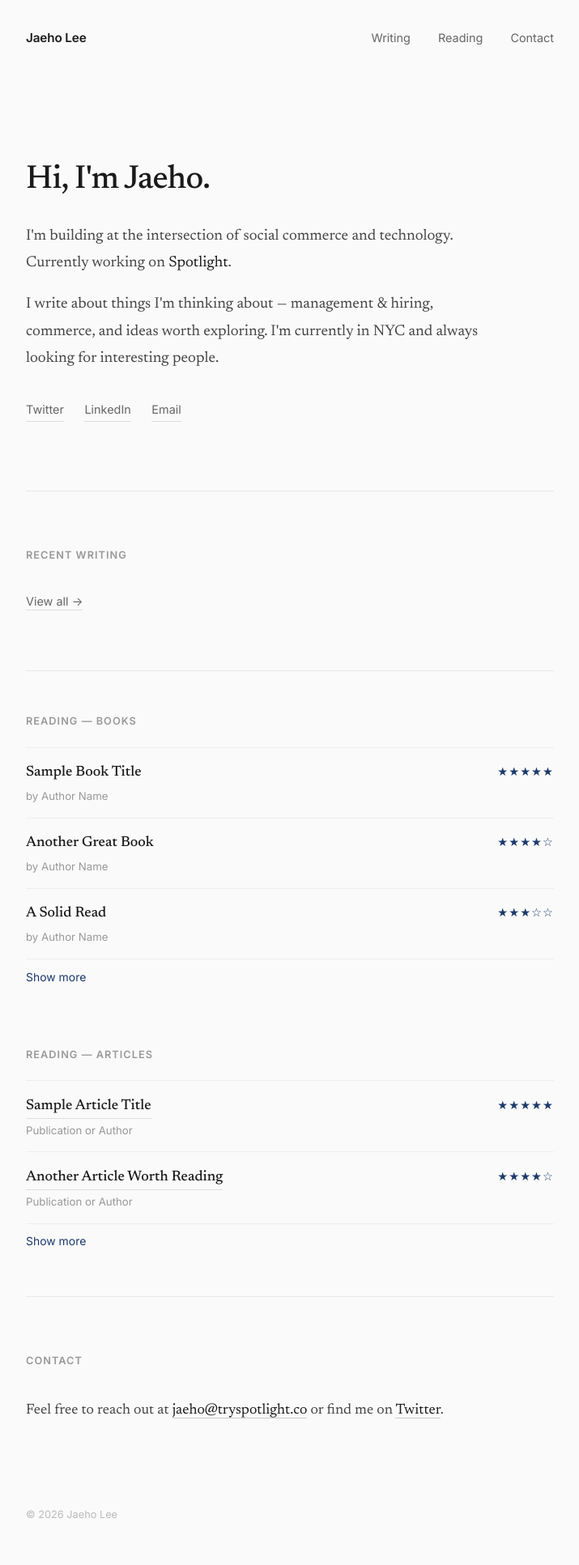
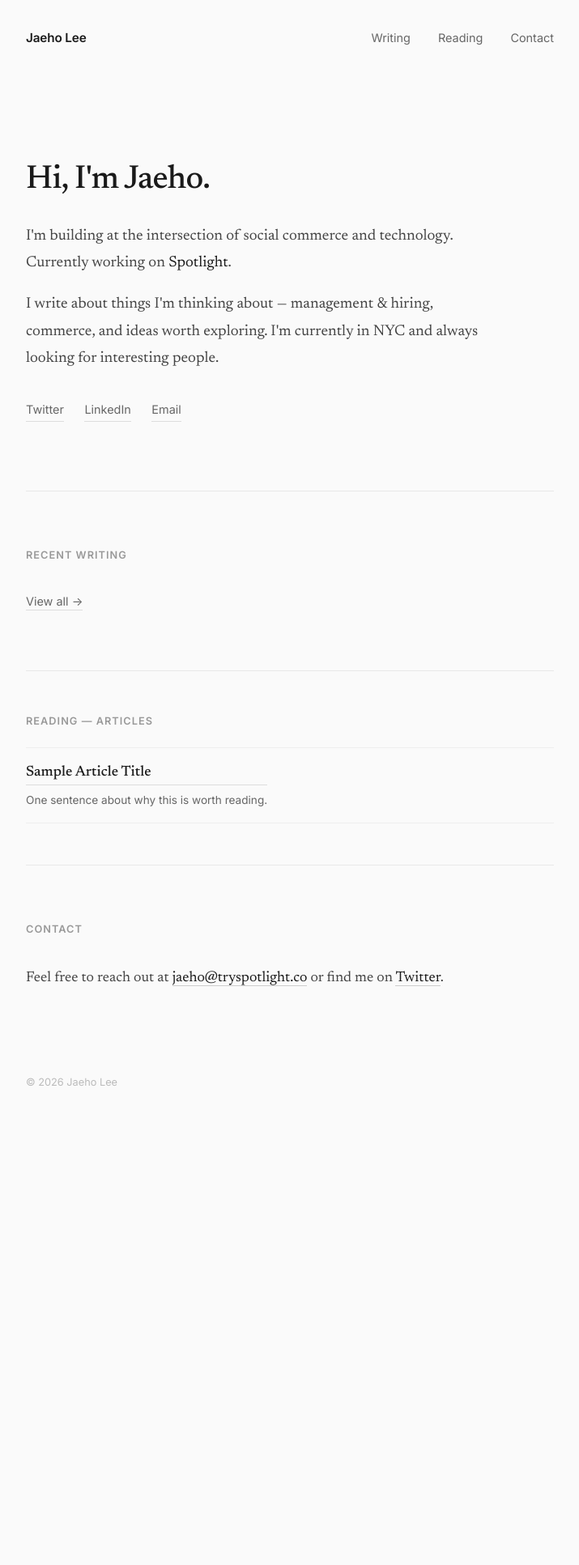
Before and after one commit to jaehospotlight/jaeho, a Jekyll site: the page built from index.html, in a window 1280 px wide. Shown: the whole page at 81% size, without its empty margins (282-997 px from the left). Built offline with Jekyll 4.4.1, drawn with Linux system fonts in a browser that asks for light colours; after the commit the page ends 1399 px from its top, so only the background shows below that.

Commit message:
Filter homepage posts by public tag, remove books section from homepage
Co-Authored-By: Claude Opus 4.6 (1M context) <noreply@anthropic.com>

```diff
--- a/index.html
+++ b/index.html
@@ -21,7 +21,7 @@ title: Home
 <section class="section">
   <p class="section-label">Recent Writing</p>
   <ul class="post-list">
-    {% for post in site.posts limit:3 %}
+    {% for post in site.posts %}{% unless post.public %}{% continue %}{% endunless %}
     <li>
       <a href="{{ post.url | relative_url }}">
         <span class="post-list-title">{{ post.title }}</span>
@@ -38,87 +38,15 @@ title: Home
 <hr class="divider">
 
 <section class="reading-section">
-  <p class="section-label">Reading — Books</p>
-  <ul class="reading-list" id="books-list">
-    <li class="reading-item">
-      <div class="reading-info">
-        <span class="reading-title">Sample Book Title</span>
-        <span class="reading-author">by Author Name</span>
-      </div>
-      <div class="reading-stars">★★★★★</div>
-    </li>
-    <li class="reading-item">
-      <div class="reading-info">
-        <span class="reading-title">Another Great Book</span>
-        <span class="reading-author">by Author Name</span>
-      </div>
-      <div class="reading-stars">★★★★☆</div>
-    </li>
-    <li class="reading-item">
-      <div class="reading-info">
-        <span class="reading-title">A Solid Read</span>
-        <span class="reading-author">by Author Name</span>
-      </div>
-      <div class="reading-stars">★★★☆☆</div>
-    </li>
-    <li class="reading-item reading-hidden">
-      <div class="reading-info">
-        <span class="reading-title">Hidden Book Four</span>
-        <span class="reading-author">by Author Name</span>
-      </div>
-      <div class="reading-stars">★★★★☆</div>
-    </li>
-    <li class="reading-item reading-hidden">
-      <div class="reading-info">
-        <span class="reading-title">Hidden Book Five</span>
-        <span class="reading-author">by Author Name</span>
-      </div>
-      <div class="reading-stars">★★★☆☆</div>
-    </li>
-    <li class="reading-item reading-hidden">
-      <div class="reading-info">
-        <span class="reading-title">Hidden Book Six</span>
-        <span class="reading-author">by Author Name</span>
-      </div>
-      <div class="reading-stars">★★★★★</div>
-    </li>
-  </ul>
-  <button class="show-more-btn" onclick="toggleList('books-list', this)">Show more</button>
-</section>
-
-<section class="reading-section">
   <p class="section-label">Reading — Articles</p>
   <ul class="reading-list" id="articles-list">
     <li class="reading-item">
       <div class="reading-info">
         <a href="#" class="reading-title">Sample Article Title</a>
-        <span class="reading-author">Publication or Author</span>
+        <span class="reading-note">One sentence about why this is worth reading.</span>
       </div>
-      <div class="reading-stars">★★★★★</div>
-    </li>
-    <li class="reading-item">
-      <div class="reading-info">
-        <a href="#" class="reading-title">Another Article Worth Reading</a>
-        <span class="reading-author">Publication or Author</span>
-      </div>
-      <div class="reading-stars">★★★★☆</div>
-    </li>
-    <li class="reading-item reading-hidden">
-      <div class="reading-info">
-        <a href="#" class="reading-title">Hidden Article Three</a>
-        <span class="reading-author">Publication or Author</span>
-      </div>
-      <div class="reading-stars">★★★★☆</div>
-    </li>
-    <li class="reading-item reading-hidden">
-      <div class="reading-info">
-        <a href="#" class="reading-title">Hidden Article Four</a>
-        <span class="reading-author">Publication or Author</span>
-      </div>
-      <div class="reading-stars">★★★☆☆</div>
     </li>
   </ul>
-  <button class="show-more-btn" onclick="toggleList('articles-list', this)">Show more</button>
 </section>
 
 <hr class="divider">
```
